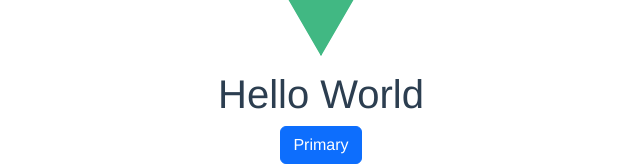
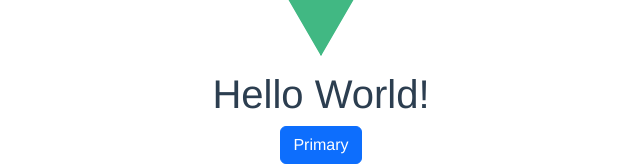
Before and after one commit to vlamboy/werbringts-frontend, a Vue app: page / in a window 1280 px wide. Shown: the part 214-382 px from the top of the page, without its empty margins (319-959 px from the left). Built offline with nearby package versions, Linux system fonts and the light colour scheme.

Commit message:
Hello World push

```diff
--- a/src/views/HomeView.vue
+++ b/src/views/HomeView.vue
@@ -1,7 +1,7 @@
 <template>
   <div class="home">
     <img alt="Vue logo" src="../assets/logo.png">
-    <HelloWorld msg="Hello World"/>
+    <HelloWorld msg="Hello World!"/>
   </div>
 </template>
 
```
